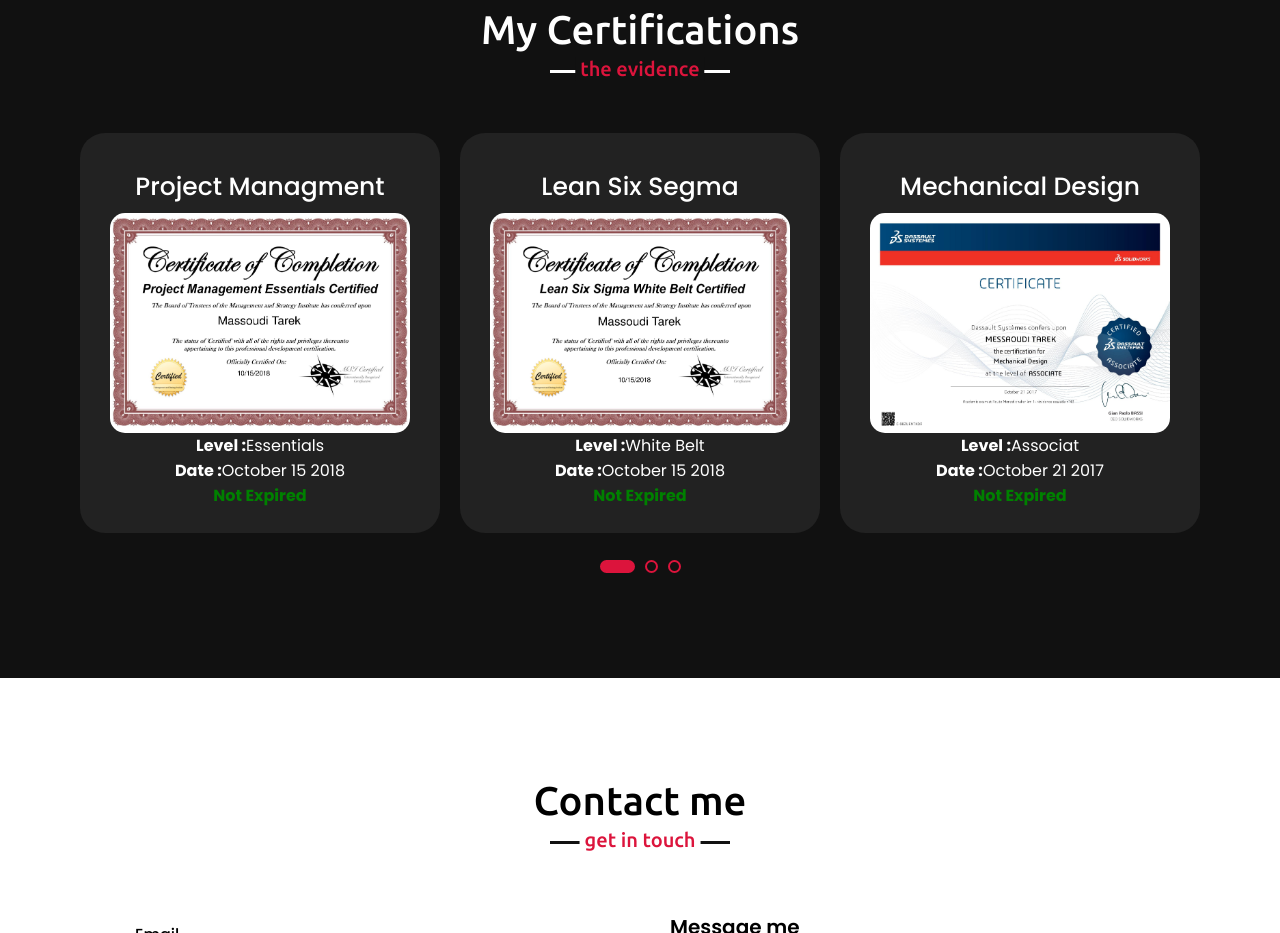
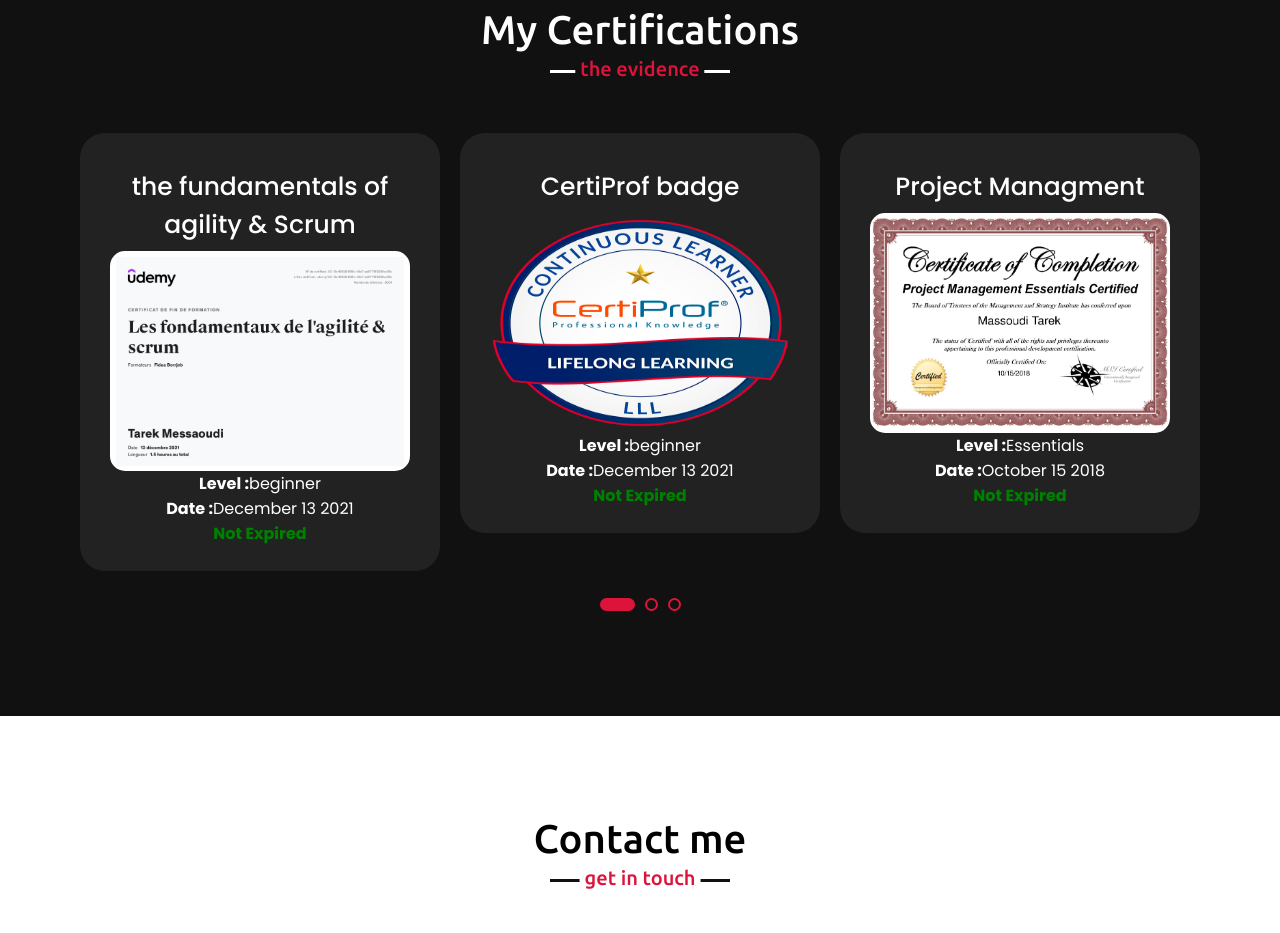
Before and after one commit to TarekMESSAOUDI/Portfolio, a plain HTML site: page index.html in a window 1280 px wide. Shown: the part 5700-6633 px from the top of the page. Drawn offline with nearby package versions, Linux system fonts and the light colour scheme.

Commit message:
first commit

```diff
--- a/index.html
+++ b/index.html
@@ -40,8 +40,7 @@
         <div class="max-width">
             <div class="home-content">
                 <div class="text-1">Hello
-                	<img src="images/home/wave.gif" width="30px">
-                	, my name is
+                	<img src="images/home/wave.gif" width="30px">, my name is
             	</div>
                 <div class="text-2">Tarek MESSAOUDI</div>
                 <div class="text-3">And I'm a <span class="typing"></span></div>
@@ -706,6 +705,28 @@
                         <p><b style="color: green;">Not Expired</b></p>
                     </div>
                 </div>
+				<div class="card">
+					<div class="box">
+						<div class="text">the fundamentals of agility & Scrum</div>
+						<a target="_blank" href="images/certifs/0001.jpg">
+							<img src="images/certifs/0001.jpg" alt="">
+						</a>
+						<p><b>Level :</b>beginner</p>
+						<p><b>Date :</b>December 13 2021</p>
+						<p><b style="color: green;">Not Expired</b></p>
+					</div>
+				</div>
+				<div class="card">
+					<div class="box">
+						<div class="text">CertiProf badge</div>
+						<a target="_blank" href="images/certifs/lifelong-learning.png">
+							<img src="images/certifs/lifelong-learning.png" alt="">
+						</a>
+						<p><b>Level :</b>beginner</p>
+						<p><b>Date :</b>December 13 2021</p>
+						<p><b style="color: green;">Not Expired</b></p>
+					</div>
+				</div>
             	<div class="card">
                     <div class="box">
                         <div class="text">Project Managment</div>
```
Also changed, not shown: images/certifs/0001.jpg (added), images/certifs/lifelong-learning.png (added), 1 other file.
